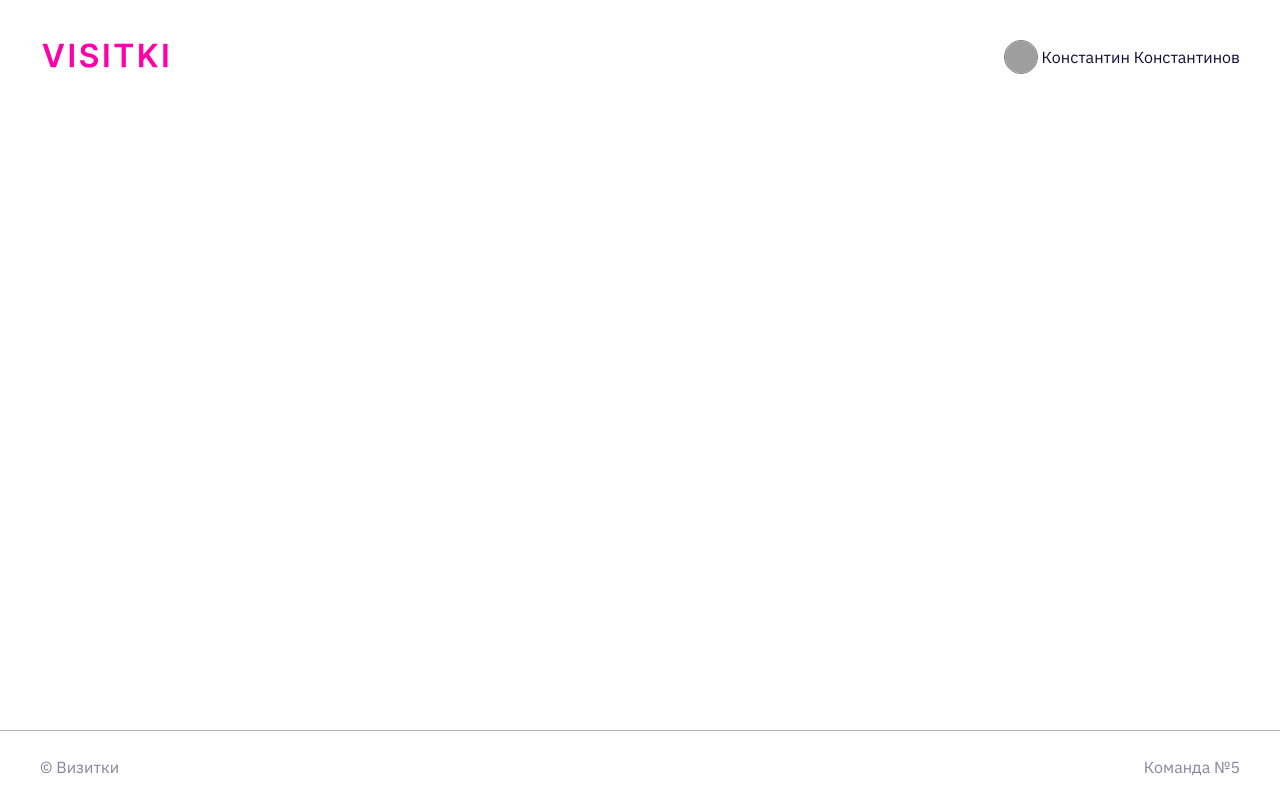
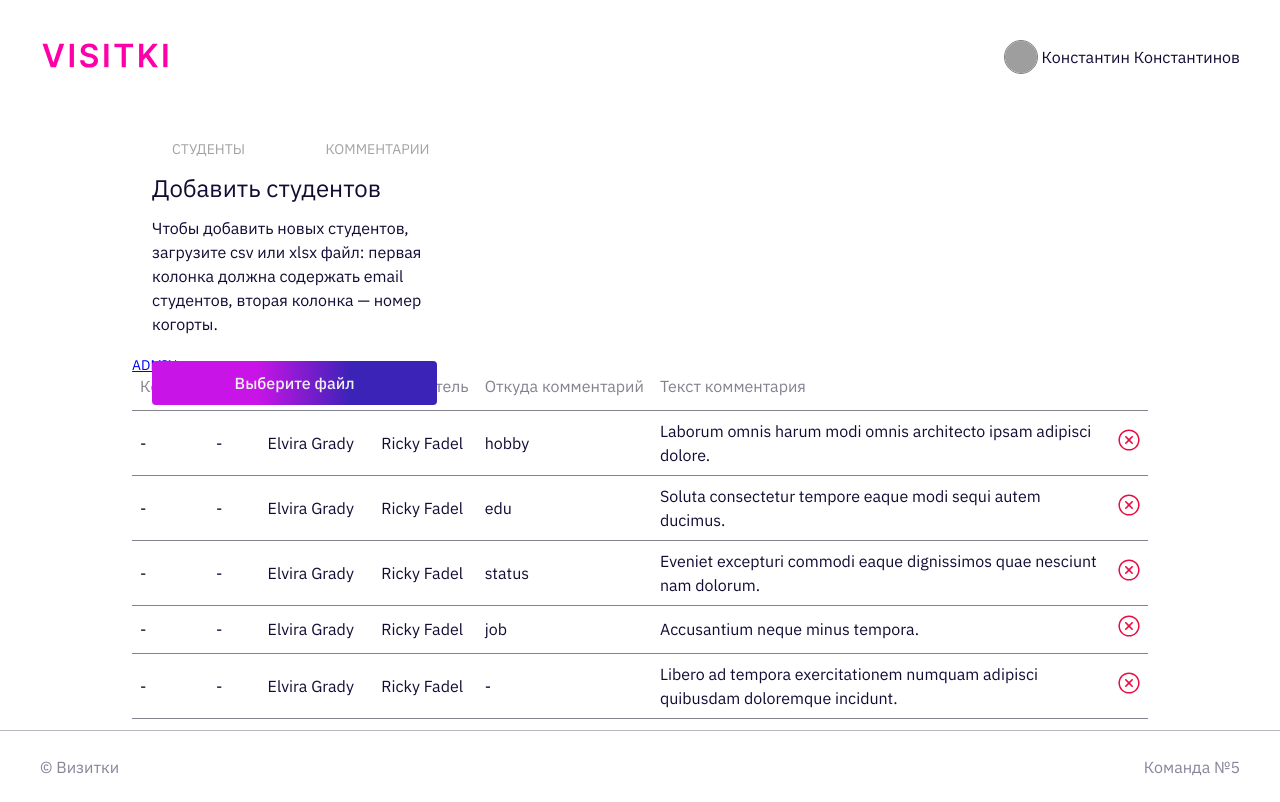
Before and after one commit to marussia1996/Vizitki, a React (Create React App) app: page /admin in a window 1280 px wide. Built offline with nearby package versions, Linux system fonts and the light colour scheme; grey boxes are pictures that could not be loaded.

Commit message:
Правка рендеринга, который мешал работе роутинга

```diff
--- a/src/components/App/App.tsx
+++ b/src/components/App/App.tsx
@@ -1,4 +1,4 @@
-import React, { FC } from 'react';
+import React from 'react';
 import { Route, Switch, useLocation } from 'react-router-dom';
 import AlexeyM from '../../pages/AlexeyM/AlexeyM';
 import { TLocation } from '../../services/types/types';
@@ -8,9 +8,11 @@ import { LoginPage } from '../../pages/LoginPage/LoginPage';
 import { Footer } from '../Footer/Footer';
 import Evgenys from "../EvgenyS/Evgenys";
 import { ProfilePage } from '../../pages/ProfilePage/ProfilePage';
+import AdminPage from '../../pages/AdminPage/AdminPage';
 
-export const App: FC = () => {
+export const App = () => {
   const location = useLocation<TLocation>();
+  console.log('App Render');
   return (
       <div className='app'>
         <Header />
@@ -20,7 +22,7 @@ export const App: FC = () => {
               <LoginPage />
             </Route>
             <Route exact path="/profile">
-            <ProfilePage/>
+              <ProfilePage />
             </Route>
             <Route exact path="/maria">
               <h1>Привет, Мария</h1>
@@ -38,7 +40,10 @@ export const App: FC = () => {
               <AlexeyM />
             </Route>
             <Route exact path="/evgenys">
-            <Evgenys/>
+              <Evgenys />
+            </Route>
+            <Route path="/admin">
+              <AdminPage />
             </Route>
           </Switch>
         </main>
--- a/src/components/Switch/Switch.tsx
+++ b/src/components/Switch/Switch.tsx
@@ -4,11 +4,10 @@ import { NavLink } from 'react-router-dom';
 export const SwitchInfo = () => {
   return (
     <div className={styles.wrap}>
-      {/* нужно будет прописать правильный роут */}
-      <NavLink className={styles.text} to='' activeClassName={styles.textActive} exact>
+      <NavLink className={styles.text} to='/admin/users' activeClassName={styles.textActive} exact>
         <p>Студенты</p>
       </NavLink>
-      <NavLink className={styles.text} to='' activeClassName={styles.textActive} exact>
+      <NavLink className={styles.text} to='/admin' activeClassName={styles.textActive} exact>
         <p className={styles.text}>Комментарии</p>
       </NavLink>
     </div>
--- /dev/null
+++ b/src/pages/AdminPage/AdminPage.tsx
@@ -0,0 +1,31 @@
+import React from "react";
+import { Link, Route, Switch, useRouteMatch } from "react-router-dom";
+import { AddFile } from "../../components/AddFile/AddFile";
+import CommentsTable from "../../components/CommentsTable/CommentsTable";
+import StudentTable from "../../components/StudensTable/StudensTable";
+import { SwitchInfo } from "../../components/Switch/Switch";
+
+// import styles from './AdminPage.module.scss';
+
+const AdminPage = () => {
+
+    let { path } = useRouteMatch();
+
+    console.log('Render AdminPage');
+    return (
+        <section>
+            <SwitchInfo /><AddFile/>
+            <Link to='/alexey'>ADMIN</Link>
+            <Switch>
+                <Route path={path} exact>
+                    <CommentsTable />
+                </Route>
+                <Route path={`${path}/users`} exact>
+                    <StudentTable />
+                </Route>
+            </Switch>
+        </section>
+    )
+}
+
+export default AdminPage;
--- a/src/pages/AlexeyM/AlexeyM.jsx
+++ b/src/pages/AlexeyM/AlexeyM.jsx
@@ -1,4 +1,5 @@
 import React from "react";
+import { Link } from "react-router-dom";
 import CommentsTable from "../../components/CommentsTable/CommentsTable";
 import InputText from "../../shared/inputs/InputText/InputText";
 import Quete from "../../components/Quete/Quete";
@@ -35,6 +36,7 @@ const AlexeyM = () => {
             <div style={{ paddingTop: '100px' }}>
                 <CommentsTable />
             </div>
+            <Link to='/admin'>ADMIN</Link>
         </>
     )
 }
```
Also changed, not shown: src/index.tsx (+5 -7 lines), src/pages/StudentListPage/StudentListPage.tsx (deleted, +0 -7 lines), src/pages/StudentsListPage/StudentsListPage.tsx (added, +9 -0 lines), src/pages/AdminPage/AdminPage.module.scss (added), src/pages/StudentsListPage/StudentsListPage.module.scss (added), 1 other file (tests, documents, lock files or other folders). Lines whose indentation alone changed are shown as unchanged.
